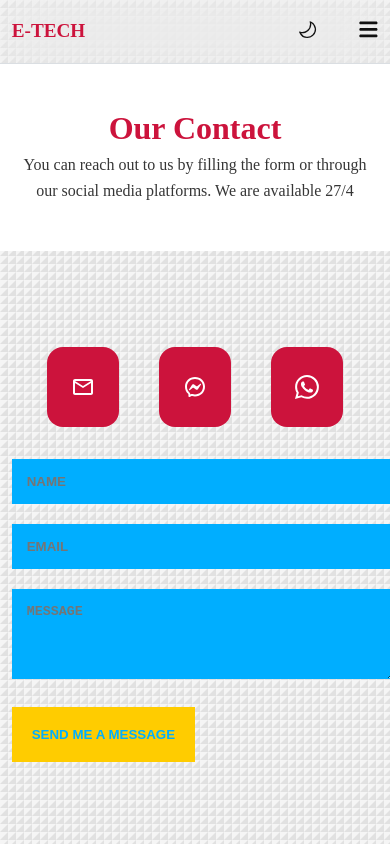
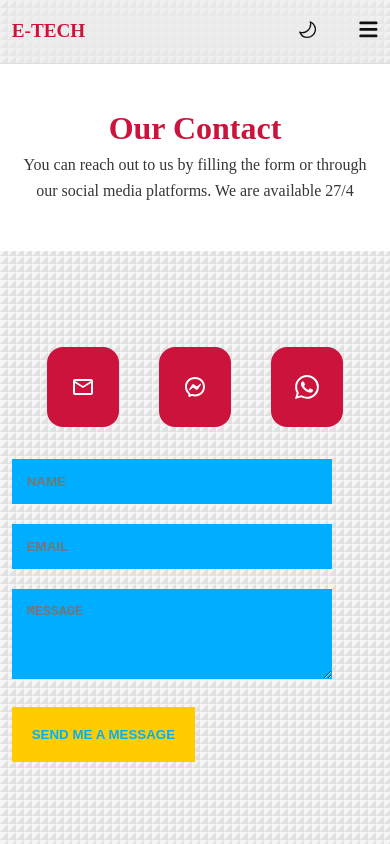
Before and after one commit to Muraina020/next-portfolio, a Next.js app: page /contact in a window 390 px wide. Shown: the top 844 px of the page. Built offline with nearby package versions, Linux system fonts and the light colour scheme.

Commit message:
first commit

```diff
--- a/app/contact/contact.module.css
+++ b/app/contact/contact.module.css
@@ -82,6 +82,6 @@
     }
 
     .form{
-        width: 24rem;
+        width: 20rem;
     }
   }
```
